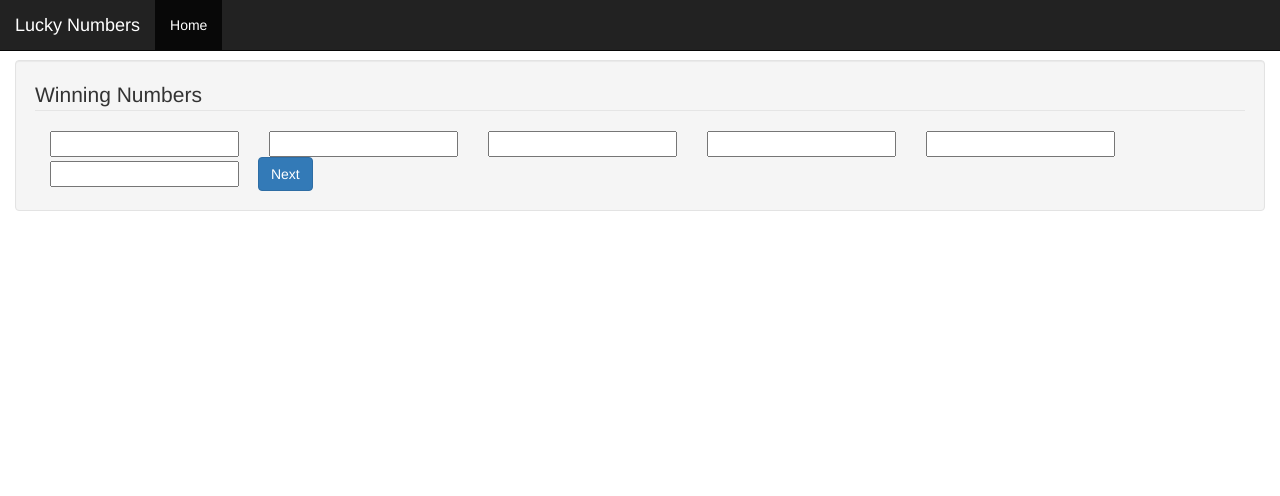
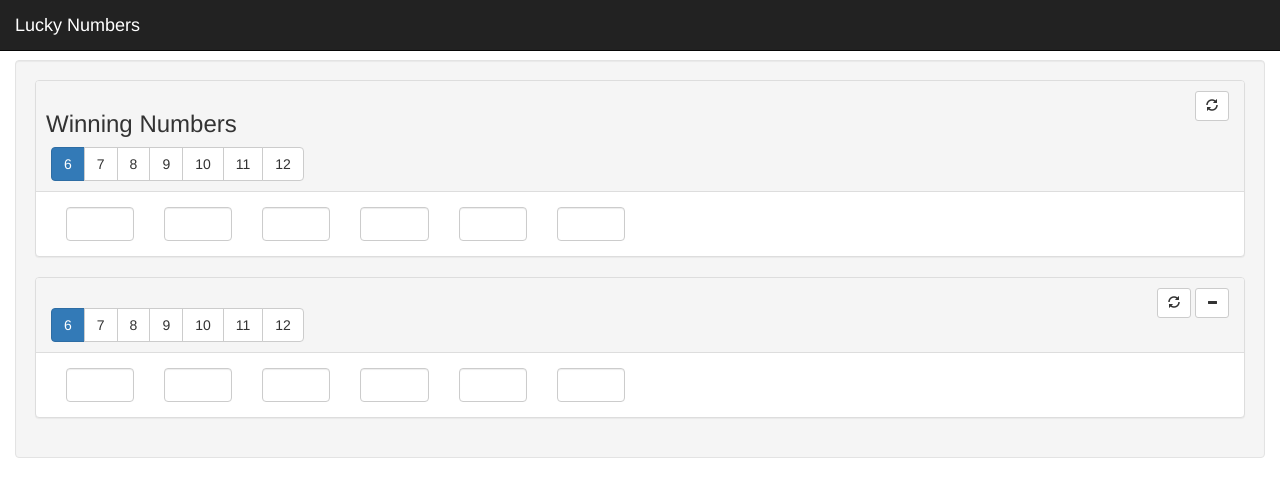
Before and after one commit to ayofish/lotto, a website: page app/index.html at #/checknumbers in a window 1280 px wide. Drawn offline with nearby package versions, Linux system fonts and the light colour scheme; some packages are replaced by stand-ins of ours; files that its build step writes are made by us from their sources.

Commit message:
modified:   app/index.html 	modified:   app/scripts/app.js 	new file:   app/scripts/controllers/checknumbers.js 	modified:   app/scripts/controllers/main.js 	new file:   app/scripts/directives/lottoentry.js 	new file:   app/views/checknumbers.html 	new file:   app/views/lottoentry.html 	modified:   app/views/main.html 	new file:   test/spec/controllers/checknumbers.js 	new file:   test/spec/directives/lottoentry.js

```diff
--- a/app/index.html
+++ b/app/index.html
@@ -40,7 +40,7 @@
 
                 <div id="bs-example-navbar-collapse-6" class="collapse navbar-collapse">
                     <ul class="nav navbar-nav">
-                        <li class="active"><a href="/#">Home</a>
+                        <!-- <li class="active"><a href="/#">Home</a> -->
                        <!--  </li>
                         <li><a href="#">About</a>
                         </li> -->
@@ -109,6 +109,8 @@
     <script src="scripts/controllers/mynumbers.js"></script>
     <script src="scripts/services/checknumbers.js"></script>
     <script src="scripts/services/lottonumber.js"></script>
+    <script src="scripts/controllers/checknumbers.js"></script>
+    <script src="scripts/directives/lottoentry.js"></script>
     <!-- endbuild -->
 </body>
 
--- a/app/scripts/app.js
+++ b/app/scripts/app.js
@@ -46,6 +46,11 @@ angular
               controller: 'AboutCtrl',
               controllerAs: 'about'
             })
+            .when('/checknumbers', {
+              templateUrl: 'views/checknumbers.html',
+              controller: 'ChecknumbersCtrl',
+              controllerAs: 'checknumbers'
+            })
             .otherwise({
                 redirectTo: '/'
             });
--- /dev/null
+++ b/app/scripts/controllers/checknumbers.js
@@ -0,0 +1,17 @@
+'use strict';
+
+/**
+ * @ngdoc function
+ * @name lottoApp.controller:ChecknumbersCtrl
+ * @description
+ * # ChecknumbersCtrl
+ * Controller of the lottoApp
+ */
+angular.module('lottoApp')
+  .controller('ChecknumbersCtrl', function () {
+    this.awesomeThings = [
+      'HTML5 Boilerplate',
+      'AngularJS',
+      'Karma'
+    ];
+  });
--- a/app/scripts/controllers/main.js
+++ b/app/scripts/controllers/main.js
@@ -9,33 +9,22 @@
  */
 angular.module('lottoApp')
     .controller('MainCtrl', ['$scope', '$location', 'NumberChecker', function($scope, $location, NumberChecker) {
-        $scope.numbers = {
-            winning: [{
-                val: null
-            }, {
-                val: null
-            }, {
-                val: null
-            }, {
-                val: null
-            }, {
-                val: null
-            }, {
-                val: null
-            }],
-            mynumbers: [
-            	[]
-            ],
-            numMynumbers: 6
+        $scope.entries = [{
+            count: 6,
+            numbers: []
+        }];
+        $scope.winningNumbers = {
+            count: 6,
+            numbers: []
         };
-        $scope.submitWinningNumbers = function($event){
-        	NumberChecker.setNumbers(_.map($scope.numbers.winning, function(obj){return obj.val;}));
-        	$location.path('mynumbers');
+        $scope.submitWinningNumbers = function($event) {
+            NumberChecker.setNumbers(_.map($scope.entries.numbers, function(obj) {
+                return obj.val;
+            }));
+            $location.path('mynumbers');
         };
-        $scope.awesomeThings = [
-            'HTML5 Boilerplate',
-            'AngularJS',
-            'Karma'
-        ];
 
+        $scope.removeEntry = function(index){
+            debugger;
+        };
     }]);
--- /dev/null
+++ b/app/scripts/directives/lottoentry.js
@@ -0,0 +1,59 @@
+'use strict';
+
+/**
+ * @ngdoc directive
+ * @name lottoApp.directive:lottoentry
+ * @description
+ * # lottoentry
+ */
+angular.module('lottoApp')
+    .directive('lottoentry', function() {
+        return {
+            templateUrl: 'views/lottoentry.html',
+            restrict: 'E',
+            scope: {
+                index: "@",
+                entry: "=",
+                heading: "@",
+                hideclose: "@",
+                removeEntry: "="
+            },
+            link: function postLink($scope, element, attrs) {
+                //set the initial selected number
+
+                function setSelectedEntryNumberCount(count) {
+                    element.find("button").removeClass("btn-primary");
+                    var selectedButton = element.find("button").filter(function() {
+                        return +this.innerText === count;
+                    }).addClass("btn-primary");
+                }
+
+                function setNumberOfEntryInputs(count) {
+                    $scope.entry.numbers = [];
+                    for (var i = 0; i < count; i++) {
+                        $scope.entry.numbers.push({
+                            val: null,
+                            win: false
+                        });
+                    }
+                }
+
+                $scope.onClickClearNumbers = function(){
+                    setNumberOfEntryInputs($scope.entry.count);
+                }
+
+                $scope.onClickRemoveNumbers = function(){
+                    $scope.removeEntry($scope.index);
+                }
+
+                setSelectedEntryNumberCount($scope.entry.count);
+                setNumberOfEntryInputs($scope.entry.count);
+
+                $scope.onClickLottoEntryNumberCount = function(count) {
+                    this.entry.count = count;
+                    setSelectedEntryNumberCount(count);
+                    setNumberOfEntryInputs(count);
+                }
+            }
+        };
+    });
--- /dev/null
+++ b/app/views/lottoentry.html
@@ -0,0 +1,27 @@
+<div class="panel panel-default">
+    <div class="panel-heading clearfix">
+        <div class="btn-toolbar pull-left" role="toolbar">
+            <div class=""><h3>{{heading}}</h3></div>
+            <div class="btn-group pull-left" role="group">
+                <button type="button" class="btn btn-default" ng-click="onClickLottoEntryNumberCount(6)">6</button>
+                <button type="button" class="btn btn-default" ng-click="onClickLottoEntryNumberCount(7)">7</button>
+                <button type="button" class="btn btn-default" ng-click="onClickLottoEntryNumberCount(8)">8</button>
+                <button type="button" class="btn btn-default" ng-click="onClickLottoEntryNumberCount(9)">9</button>
+                <button type="button" class="btn btn-default" ng-click="onClickLottoEntryNumberCount(10)">10</button>
+                <button type="button" class="btn btn-default" ng-click="onClickLottoEntryNumberCount(11)">11</button>
+                <button type="button" class="btn btn-default" ng-click="onClickLottoEntryNumberCount(12)">12</button>
+            </div>
+        </div>
+        <div class="pull-right">
+            <button href="#" class="btn btn-default btn-sm" title="clear" ng-click="onClickClearNumbers()"><i class="glyphicon glyphicon-refresh"></i></button>
+            <button ng-hide="hideclose" href="#" class="btn btn-default btn-sm" title="remove" ng-click="onClickRemoveNumbers()"><i class="glyphicon glyphicon-minus"></i></button>
+        </div>
+    </div>
+    <div class="panel-body">
+        <div class="row-fluid">
+            <div class="col-xs-1 col-md-1 col-lg-1" ng-repeat="number in entry.numbers">
+                <input type="number" ng-model="number.val" class="form-control" min="1" max="58" ng-class="{win: number.win == true}" />
+            </div>
+        </div>
+    </div>
+</div>
--- a/app/views/main.html
+++ b/app/views/main.html
@@ -1,13 +1,9 @@
 <div class="well">
-      <form role="form" class="form-inline">
-      <fieldset>
-        <legend>Winning Numbers</legend>
-        <div class="form-group" ng-repeat="number in numbers.winning">
-            <div class="col-md-1">
-                <input type="number" ng-model="number.val" required>
-            </div>
-        </div>
-        <button class="btn btn-primary" ng-click="submitWinningNumbers($event)">Next</button>
-      </fieldset>
-    </form>
+    <section>
+         <lottoentry hideclose="true" heading="Winning Numbers" entry="winningNumbers"></lottoentry>
+    </section>
+    <!-- select the system , number of numbers in lotto entry-->
+    <section ng-repeat="entry in entries track by $index">
+        <lottoentry remove-entry="removeEntry" entry="entry" index="{{$index}}"></lottoentry>
+    </section>
 </div>
--- /dev/null
+++ b/test/spec/controllers/checknumbers.js
@@ -0,0 +1,23 @@
+'use strict';
+
+describe('Controller: ChecknumbersCtrl', function () {
+
+  // load the controller's module
+  beforeEach(module('lottoApp'));
+
+  var ChecknumbersCtrl,
+    scope;
+
+  // Initialize the controller and a mock scope
+  beforeEach(inject(function ($controller, $rootScope) {
+    scope = $rootScope.$new();
+    ChecknumbersCtrl = $controller('ChecknumbersCtrl', {
+      $scope: scope
+      // place here mocked dependencies
+    });
+  }));
+
+  it('should attach a list of awesomeThings to the scope', function () {
+    expect(ChecknumbersCtrl.awesomeThings.length).toBe(3);
+  });
+});
--- /dev/null
+++ b/test/spec/directives/lottoentry.js
@@ -0,0 +1,20 @@
+'use strict';
+
+describe('Directive: lottoentry', function () {
+
+  // load the directive's module
+  beforeEach(module('lottoApp'));
+
+  var element,
+    scope;
+
+  beforeEach(inject(function ($rootScope) {
+    scope = $rootScope.$new();
+  }));
+
+  it('should make hidden element visible', inject(function ($compile) {
+    element = angular.element('<lottoentry></lottoentry>');
+    element = $compile(element)(scope);
+    expect(element.text()).toBe('this is the lottoentry directive');
+  }));
+});
```
Also changed, not shown: app/views/checknumbers.html (added, +1 -0 lines).
